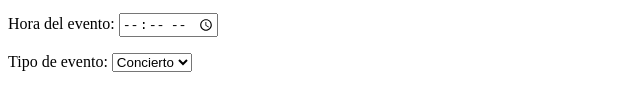
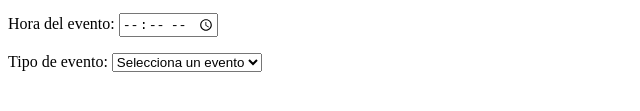
Before and after one commit to aalvaroo7/APUNTES_INFOII, a website: page EJERCICIOS_03_10.html in a window 1280 px wide. Shown: the part 263-374 px from the top of the page, without its empty margins (0-640 px from the left). Drawn offline with Linux system fonts and the light colour scheme.

Commit message:
Cambios(2)

```diff
--- a/EJERCICIOS_03_10.html
+++ b/EJERCICIOS_03_10.html
@@ -38,10 +38,12 @@
 
     <p>
         <label for="selectEvento">Tipo de evento:</label>
-        <select id="selectEvento" name="selectEvento" tabindex="6" required>
+        <select id="selectEvento" name="selectEvento"  tabindex="6" required>
+            <option value="" selected>Selecciona un evento</option>
             <option value="concierto">Concierto</option>
             <option value="teatro">Teatro</option>
             <option value="cine">Cine</option>
             <option value="deportes">Deportes</option>
+        </select>
     </p>
 </form>
```
